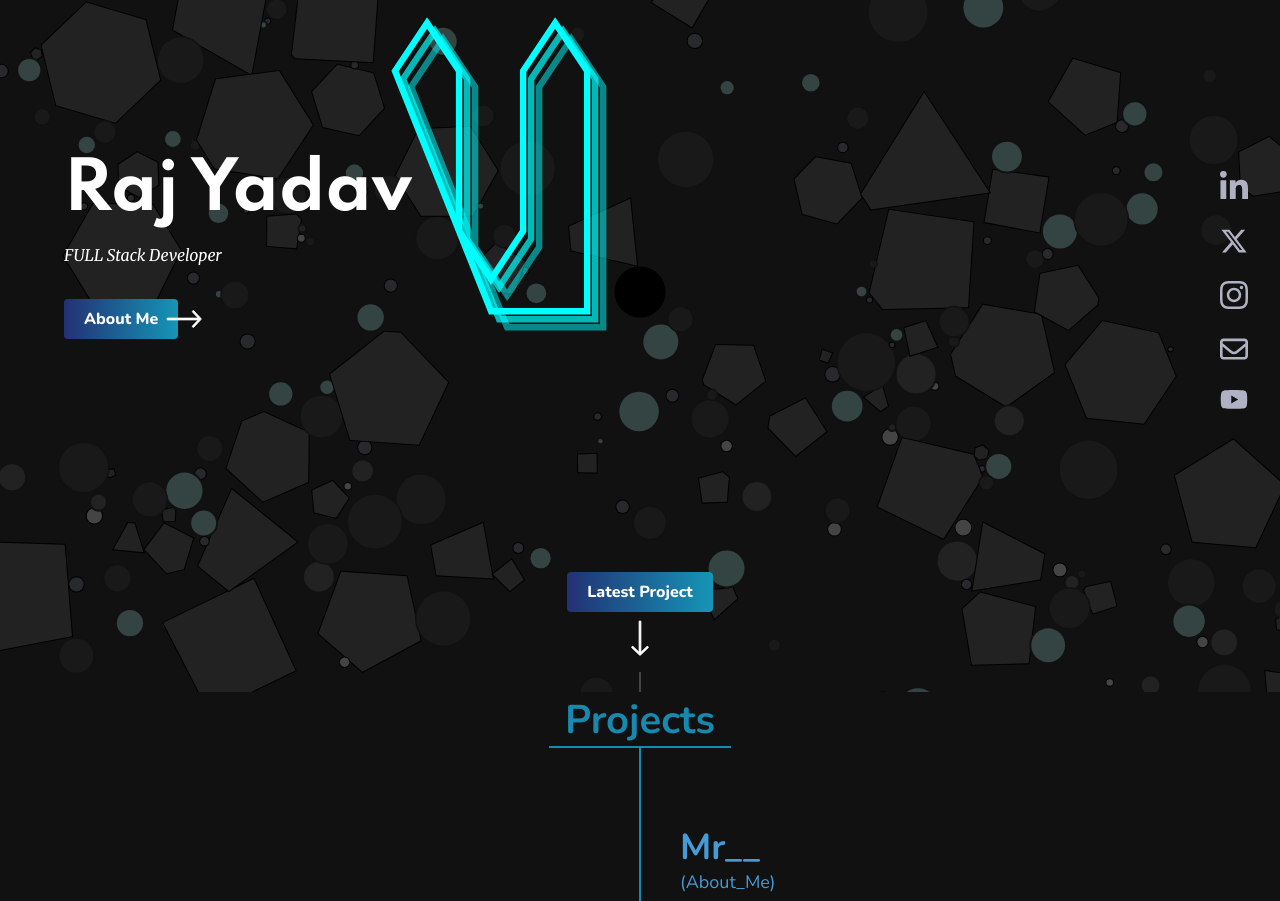
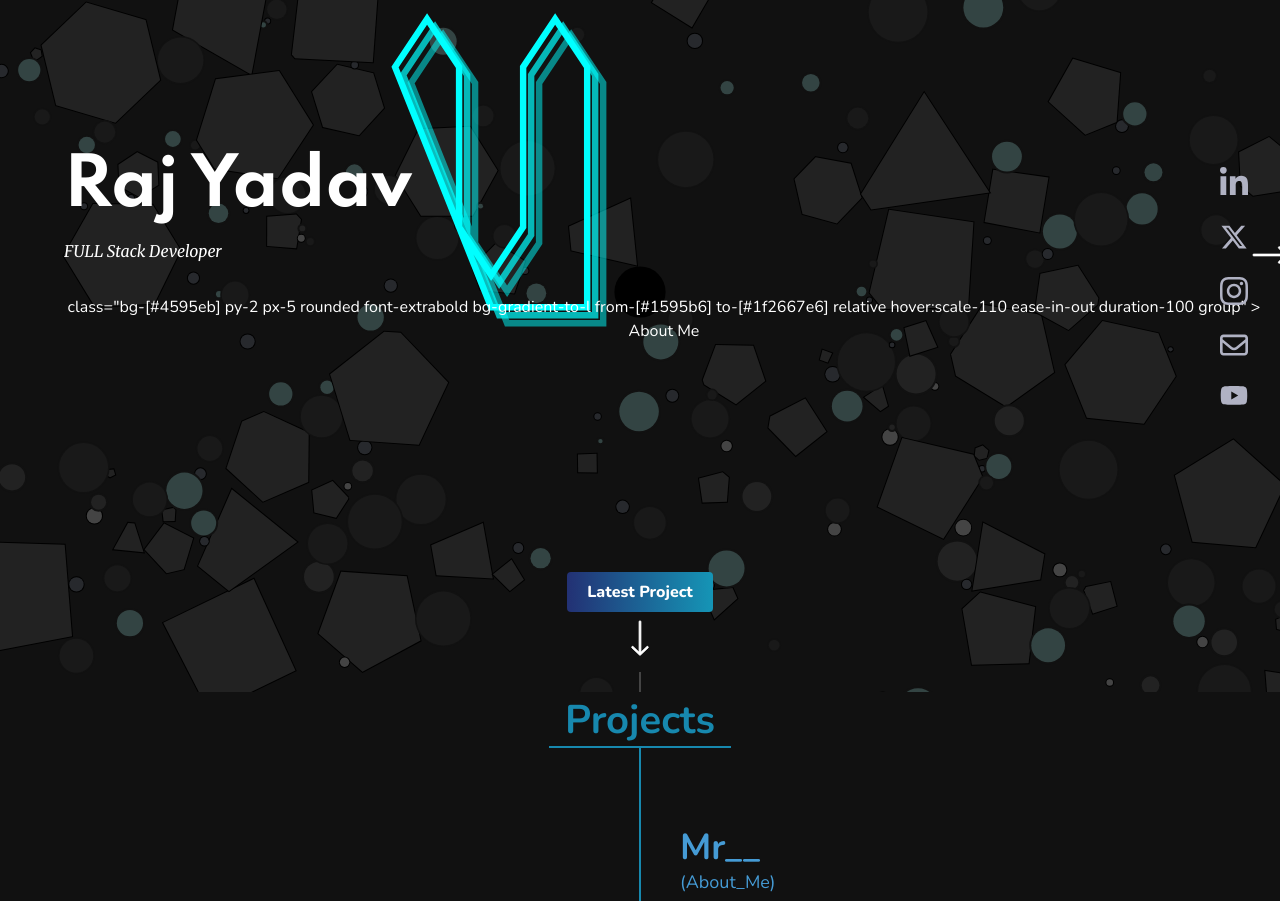
Before and after one commit to Raj969656/My-Portfolio, a website: page index.html in a window 1280 px wide. Shown: the part 108-1009 px from the top of the page. Drawn offline with nearby package versions, Linux system fonts and the light colour scheme; a script that the page names is missing; files whose address does not match are found by name.

Commit message:
Update index.html

```diff
--- a/index.html
+++ b/index.html
@@ -186,9 +186,9 @@
 
  <a href="about.html">
 
- <button onclick="scrollToSection()"
+ <button onclick="<a href="about.html">
               class="bg-[#4595eb] py-2 px-5 rounded font-extrabold bg-gradient-to-l from-[#1595b6] to-[#1f2667e6] relative hover:scale-110 ease-in-out duration-100 group"
-            >
+            ></a>
               About Me
 
 
@@ -232,10 +232,6 @@
                 </g>
               </svg>
             </button>
-
-
-
-
  </a>
           </div>
         </div>
```
